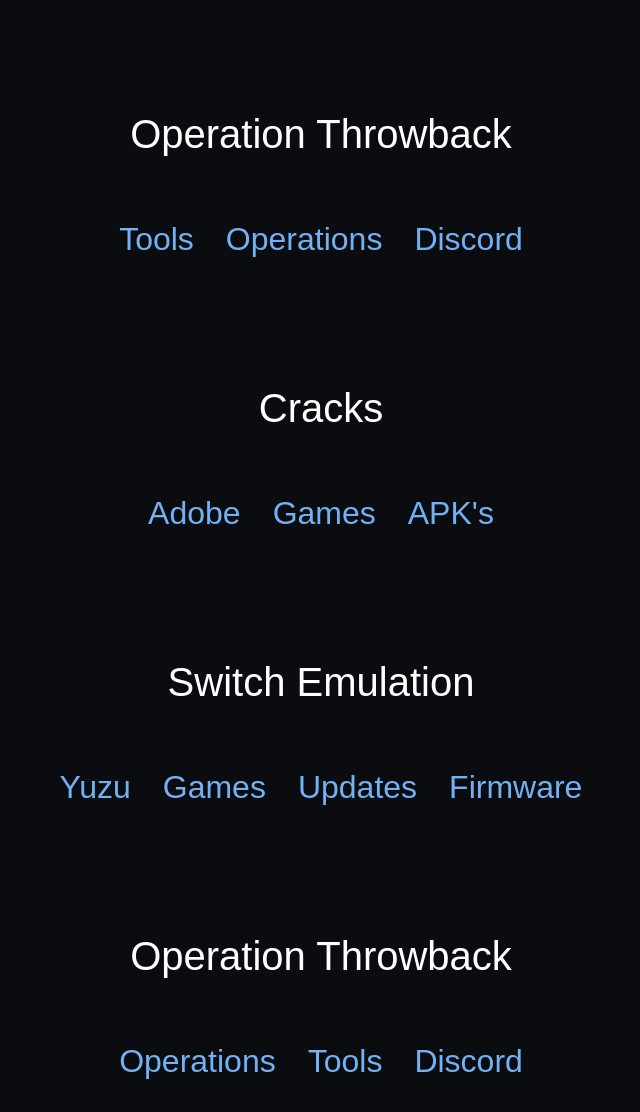
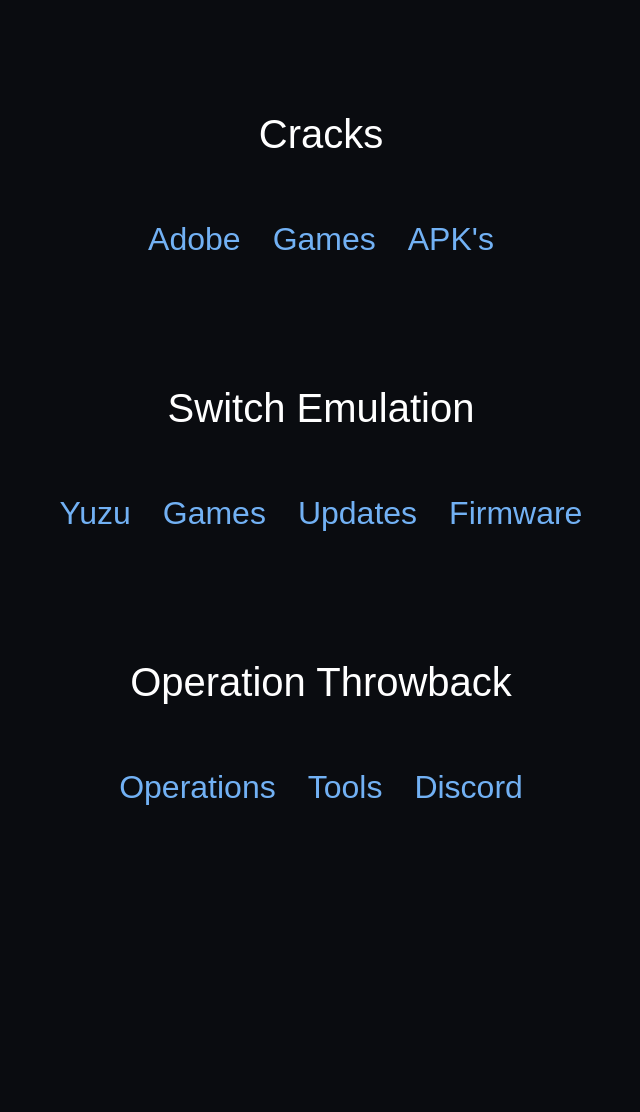
Before and after one commit to MCmoderSD/MCmoderSD.de, a PHP site: page /pages/downloads.php in a window 1280 px wide. Shown: the part 247-1359 px from the top of the page, without its empty margins (319-959 px from the left). After the commit the page ends 1052 px from the top, so only its background shows below. Run offline with PHP 8.4, Linux system fonts and the light colour scheme.

Commit message:
update fix

```diff
--- a/pages/downloads.php
+++ b/pages/downloads.php
@@ -30,15 +30,6 @@
 
     <article class="downloads">
 
-        <p class="downloadHeadline">Operation Throwback</p>
-
-        <ul> <!-- ToDo Adde Shares -->
-            <li><a href="http://z9iswj91nn31eabm.myfritz.net:30044/share/" target="_blank">Tools</a></li>
-            <li><a href="http://z9iswj91nn31eabm.myfritz.net:30044/share/" target="_blank">Operations</a></li>
-            <li><a href="https://discord.gg/JGA9WPF4K8" target="_blank">Discord</a></li>
-        </ul>
-
-
         <p class="downloadHeadline">Cracks</p>
 
         <ul>
@@ -65,6 +56,7 @@
             <li><a href="http://z9iswj91nn31eabm.myfritz.net:30044/share/73MqPgd8" target="_blank">Tools</a></li>
             <li><a href="https://discord.com/invite/JGA9WPF4K8" target="_blank">Discord</a></li>
         </ul>
+
     </article>
 </body>
 </html>
```
